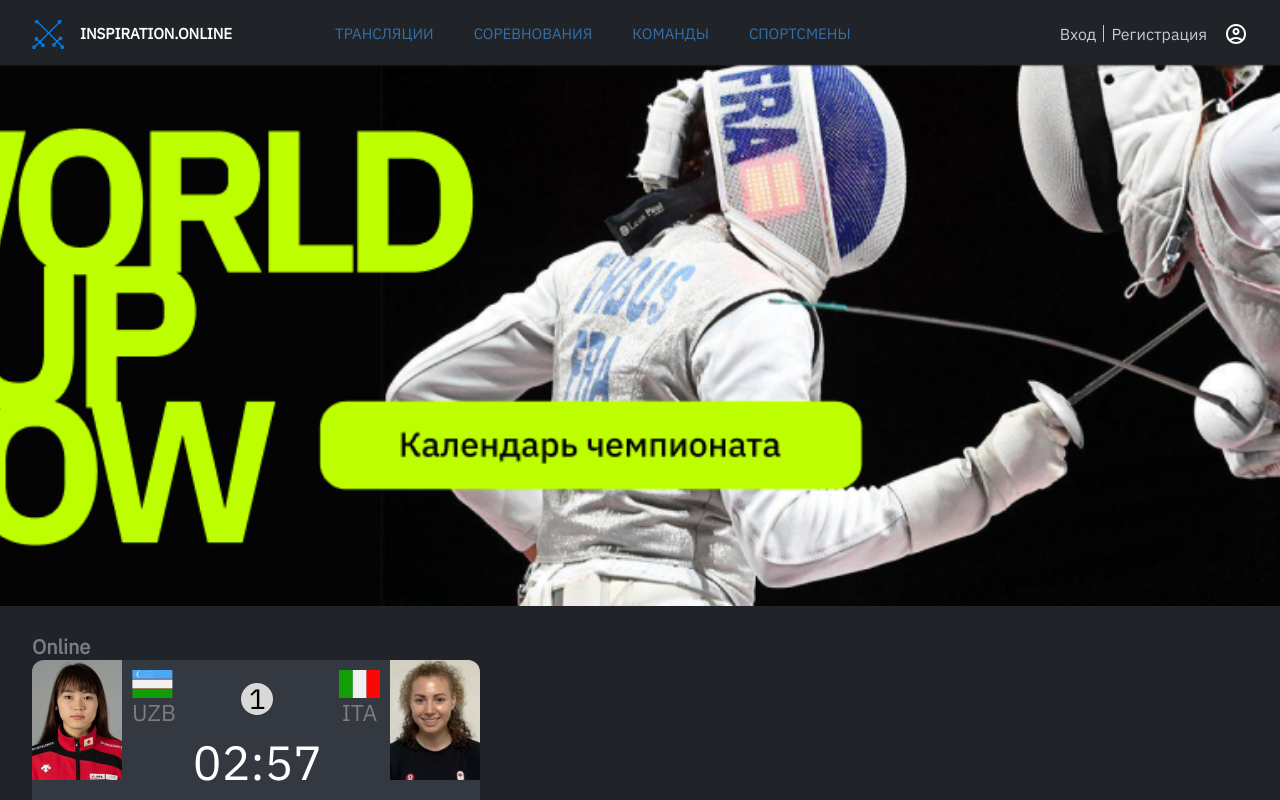
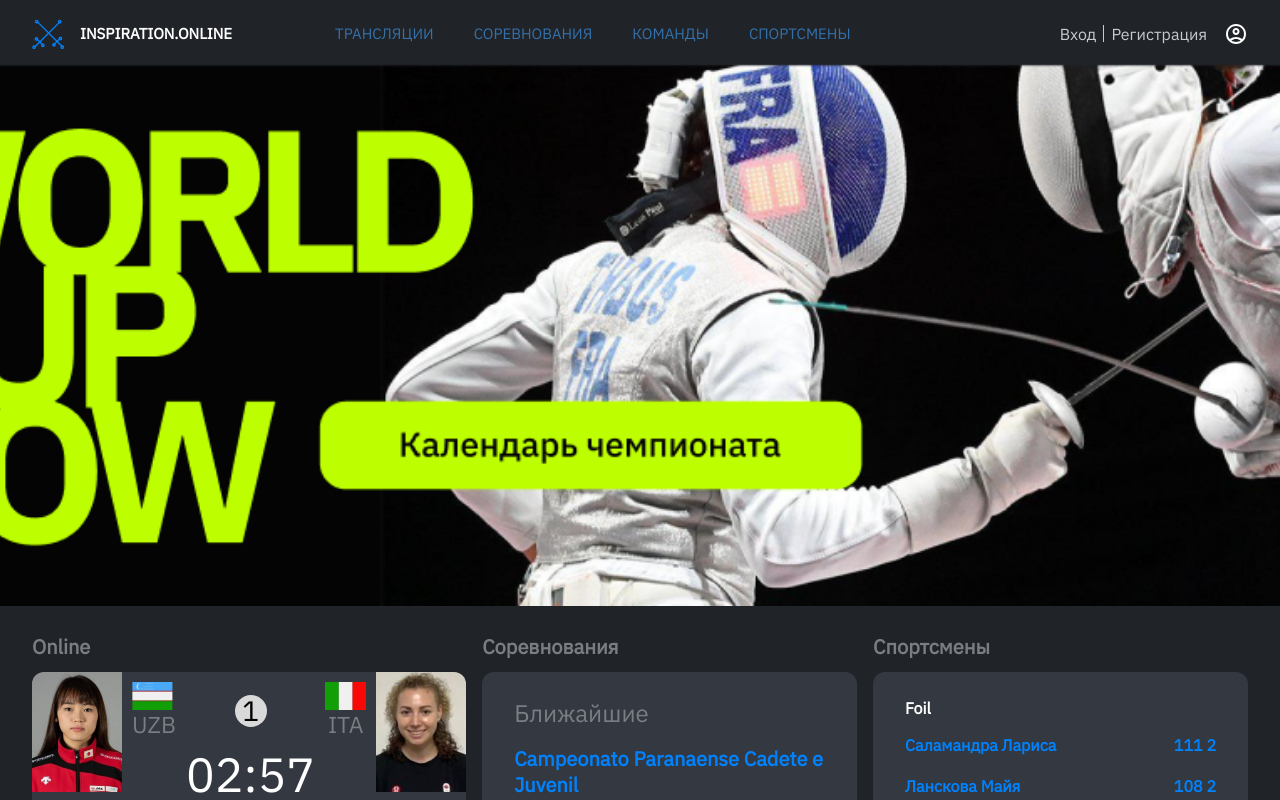
Before and after one commit to PNik1ta/Inspiration-point-front, an Angular app: page / in a window 1280 px wide. Built offline with nearby package versions, Linux system fonts and the light colour scheme; no server answers.

Commit message:
Add main page

```diff
--- a/package.json
+++ b/package.json
@@ -18,6 +18,7 @@
     "@angular/platform-browser": "^15.1.0",
     "@angular/platform-browser-dynamic": "^15.1.0",
     "@angular/router": "^15.1.0",
+    "@flxng/circle-timer": "^1.1.5",
     "rxjs": "~7.8.0",
     "tslib": "^2.3.0",
     "zone.js": "~0.12.0"
--- a/src/app/app.module.ts
+++ b/src/app/app.module.ts
@@ -8,6 +8,7 @@ import { CommonModule, HashLocationStrategy, LocationStrategy } from '@angular/c
 import { MainPageComponent } from './main-page/main-page.component';
 import { LiveCompetitionComponent } from './components/live-competition/live-competition.component';
 import { TimerComponent } from './components/timer/timer.component';
+
 
 
 @NgModule({
--- a/src/app/components/live-competition/live-competition.component.html
+++ b/src/app/components/live-competition/live-competition.component.html
@@ -13,7 +13,7 @@
     <div class="results">
       <div class="number">1</div>
       <p class="time">02:57</p>
-      <app-timer [seconds]="30"></app-timer>
+      <!-- <app-timer></app-timer> -->
     </div>
 
     <div class="country">
--- a/src/app/components/live-competition/live-competition.component.scss
+++ b/src/app/components/live-competition/live-competition.component.scss
@@ -9,7 +9,7 @@ $number-bg: #D9D9D9;
   display: grid;
   grid-template-rows: 1fr auto;
 
-  width: 44.8rem;
+  width: 100%;
   height: fit-content;
 
   border-radius: 1.2rem;
@@ -26,6 +26,11 @@ $number-bg: #D9D9D9;
         width: 9rem;
         height: 12rem;
         margin-bottom: 1.8rem;
+
+        @media screen and (max-width: 400px) {
+          width: 7rem;
+          height: 10rem;
+        }
       }
 
       p {
@@ -33,18 +38,31 @@ $number-bg: #D9D9D9;
         color: #fff;
         font-weight: 500;
         line-height: 1.3;
+
+        @media screen and (max-width: 400px) {
+          font-size: 4.6rem;
+        }
       }
 
       &:first-child {
         p {
           margin-left: 1.6rem;
+
+          @media screen and (max-width: 400px) {
+            margin-left: 0.8rem;
+          }
         }
+
       }
 
       &:last-child {
         p {
           margin-right: 1.6rem;
           text-align: right;
+
+          @media screen and (max-width: 400px) {
+            margin-right: 0.8rem;
+          }
         }
       }
     }
@@ -54,6 +72,11 @@ $number-bg: #D9D9D9;
       img {
         width: 4.1rem;
         height: 2.8rem;
+
+        @media screen and (max-width: 400px) {
+          width: 3.6rem;
+          height: 2.3rem;
+        }
       }
 
       p {
@@ -61,6 +84,10 @@ $number-bg: #D9D9D9;
         font-size: 2.3rem;
         line-height: 1.3;
         color: $country-color;
+
+        @media screen and (max-width: 400px) {
+          font-size: 1.8rem;
+        }
       }
     }
 
@@ -81,6 +108,12 @@ $number-bg: #D9D9D9;
         font-size: 2.8rem;
         color: #000;
         font-weight: 500;
+
+        @media screen and (max-width: 400px) {
+          width: 2.6rem;
+          height: 2.6rem;
+          font-size: 2.2rem;
+        }
       }
 
       .time {
@@ -91,6 +124,14 @@ $number-bg: #D9D9D9;
         font-size: 4.8rem;
         line-height: 1.3;
         color: #fff;
+
+        @media screen and (max-width: 400px) {
+          font-size: 4rem;
+        }
+
+        @media screen and (max-width: 350px) {
+          font-size: 3rem;
+        }
       }
 
       app-timer {
@@ -119,6 +160,11 @@ $number-bg: #D9D9D9;
       width: 100%;
       padding: 0.6rem 3rem;
 
+      @media screen and (max-width: 400px) {
+        font-size: 1.5rem;
+        padding: 0.6rem 2rem;
+      }
+
       &:first-child {
         border-top-right-radius: .9rem;
         border-bottom-right-radius: .9rem;
@@ -135,9 +181,4 @@ $number-bg: #D9D9D9;
     }
   }
 
-
-
-
-
-
 }
--- a/src/app/components/timer/timer.component.html
+++ b/src/app/components/timer/timer.component.html
@@ -1,3 +1,3 @@
-<div class="circle">
+<div class="circle" #circle>
   <p>{{currentSeconds}}</p>
 </div>
--- a/src/app/components/timer/timer.component.scss
+++ b/src/app/components/timer/timer.component.scss
@@ -8,12 +8,28 @@ $timer-color: #7a7d82;
   width: 100%;
   height: 100%;
   border-radius: 100%;
-  border: .2rem solid #fff;
-
+  border: .2rem solid transparent;
+  border-top-color: #fff;
+  animation-name: borderAnimation;
+  animation-timing-function: linear;
+  animation-fill-mode: forwards;
 
   p {
     font-size: 1.9rem;
     line-height: 1.3;
     color: $timer-color;
   }
+
+  @keyframes borderAnimation {
+    0% {
+      transform: rotate(0deg);
+      border-top-color: transparent;
+    }
+
+    100% {
+      transform: rotate(360deg);
+      border-top-color: #fff;
+      border: .2rem solid #fff;
+    }
+  }
 }
--- a/src/app/main-page/main-page.component.html
+++ b/src/app/main-page/main-page.component.html
@@ -1,5 +1,4 @@
 <a routerLink="a" class="banner">
-  <img src="assets/images/banner.png" alt="banner">
 </a>
 
 <main>
@@ -10,4 +9,125 @@
       <app-live-competition></app-live-competition>
     </div>
   </div>
+
+  <div class="col">
+    <h2>Соревнования</h2>
+
+    <div class="info-block block-competitions">
+      <h3>Ближайшие</h3>
+
+      <div class="competitions">
+        <div class="competition">
+          <h4>Campeonato Paranaense Cadete e Juvenil</h4>
+          <div class="country-date">
+            <div class="country">
+              <img src="assets/images/brazil.png" alt="country flag"/>
+              <p>BRA Curitiba</p>
+            </div>
+
+            <p class="date">12.08 – 13.08</p>
+          </div>
+          <p class="text">Foil, Epee, Sabre | Women's, Men's - U20, U17</p>
+        </div>
+
+        <div class="competition">
+          <h4>Campeonato Paranaense Cadete e Juvenil</h4>
+          <div class="country-date">
+            <div class="country">
+              <img src="assets/images/brazil.png" alt="country flag"/>
+              <p>BRA Curitiba</p>
+            </div>
+
+            <p class="date">12.08 – 13.08</p>
+          </div>
+          <p class="text">Foil, Epee, Sabre | Women's, Men's - U20, U17</p>
+        </div>
+
+        <div class="competition">
+          <h4>Campeonato Paranaense Cadete e Juvenil</h4>
+          <div class="country-date">
+            <div class="country">
+              <img src="assets/images/brazil.png" alt="country flag"/>
+              <p>BRA Curitiba</p>
+            </div>
+
+            <p class="date">12.08 – 13.08</p>
+          </div>
+          <p class="text">Foil, Epee, Sabre | Women's, Men's - U20, U17</p>
+        </div>
+      </div>
+    </div>
+  </div>
+
+  <div class="col col_sportsmans">
+    <h2>Спортсмены</h2>
+
+    <div class="info-block block-sportsmans">
+      <h3>Foil</h3>
+      <div class="names">
+        <div class="name">
+          <p>Саламандра Лариса</p>
+          <p>111 2</p>
+        </div>
+
+        <div class="name">
+          <p>Ланскова Майя</p>
+          <p>108 2</p>
+        </div>
+
+        <div class="name">
+          <p>Шварц Юрий</p>
+          <p>106 1</p>
+        </div>
+
+        <div class="name">
+          <p>Родионова Инесса</p>
+          <p>104 5</p>
+        </div>
+
+        <div class="name">
+          <p>Лукутина Марина</p>
+          <p>103 3</p>
+        </div>
+
+        <div class="name">
+          <p>Горюнова Татьяна</p>
+          <p>99 1</p>
+        </div>
+      </div>
+
+      <h3>Epee</h3>
+      <div class="names">
+        <div class="name">
+          <p>Саламандра Лариса</p>
+          <p>111 2</p>
+        </div>
+
+        <div class="name">
+          <p>Ланскова Майя</p>
+          <p>108 2</p>
+        </div>
+
+        <div class="name">
+          <p>Шварц Юрий</p>
+          <p>106 1</p>
+        </div>
+
+        <div class="name">
+          <p>Родионова Инесса</p>
+          <p>104 5</p>
+        </div>
+
+        <div class="name">
+          <p>Лукутина Марина</p>
+          <p>103 3</p>
+        </div>
+
+        <div class="name">
+          <p>Горюнова Татьяна</p>
+          <p>99 1</p>
+        </div>
+      </div>
+    </div>
+  </div>
 </main>
--- a/src/app/main-page/main-page.component.scss
+++ b/src/app/main-page/main-page.component.scss
@@ -1,5 +1,8 @@
+@import "../../assets/styles/abstracts/mixins.scss";
+
 $header-main-color: #BDFF00;
-$h2-color: #7a7d82;
+$secondary-text-color: #7a7d82;
+$divider: #25282c;
 
 .banner {
   display: block;
@@ -8,10 +11,13 @@ $h2-color: #7a7d82;
   width: calc(100% + 6.4rem);
   margin: 1rem -3.2rem 2.8rem -3.2rem;
 
-  img {
-    width: 100%;
-    height: 100%;
-    object-fit: cover;
+  background-image: url('../../assets/images/banner.png');
+  background-repeat: no-repeat;
+  background-position: center;
+  background-size: cover;
+
+  @include respond(small-phone) {
+    background-image: url('../../assets/images/banner-mob.png');
   }
 }
 
@@ -19,11 +25,123 @@ main {
   display: grid;
   grid-template-columns: repeat(3, 1fr);
   column-gap: 1.6rem;
+  row-gap: 3.2rem;
+
+  @include respond(big-tab) {
+    grid-template-columns: repeat(2, 1fr);
+
+    .col_sportsmans {
+      grid-column: 1 / span 2;
+    }
+  }
+
+  @include respond(phone) {
+    grid-template-columns: 1fr;
+
+    .col_sportsmans {
+      grid-column: 1;
+    }
+  }
 
   h2 {
     font-weight: 600;
     font-size: 2rem;
     line-height: 1.3;
-    color: $h2-color;
+    color: $secondary-text-color;
+
+    margin-bottom: 1.2rem;
+  }
+
+  .block-competitions {
+    h3 {
+      margin-bottom: 1.7rem;
+
+      font-size: 2.4rem;
+      line-height: 1.3;
+      color: $secondary-text-color;
+      font-weight: 300;
+    }
+
+    .competitions {
+      display: flex;
+      flex-direction: column;
+      row-gap: 1.6rem;
+
+      .competition {
+        padding-bottom: 2.2rem;
+        border-bottom: .1rem solid $divider;
+        h4 {
+          font-weight: 600;
+          font-size: 2rem;
+          line-height: 1.3;
+          margin-bottom: 1.6rem;
+        }
+
+        .country-date {
+          display: flex;
+          justify-content: space-between;
+          align-items: center;
+          margin-bottom: 1.6rem;
+
+          .country {
+            display: flex;
+            column-gap: 1.1rem;
+            align-items: center;
+
+            img {
+              width: 3.1rem;
+              height: 2.1rem;
+            }
+
+            p {
+              font-size: 1.4rem;
+              line-height: 1.3;
+              color: $secondary-text-color;
+            }
+          }
+          .date {
+            font-size: 1.6rem;
+            line-height: 1.3;
+            font-weight: 500;
+            color: #fff;
+          }
+        }
+        .text {
+          font-size: 1.4rem;
+          line-height: 1.3;
+          color: $secondary-text-color;
+        }
+      }
+    }
+  }
+
+  .block-sportsmans {
+    h3 {
+      font-size: 1.6rem;
+      line-height: 1.3;
+      font-weight: 600;
+      color: #fff;
+
+      margin-bottom: 1.6rem;
+    }
+
+    .names {
+      display: flex;
+      flex-direction: column;
+      row-gap: 2rem;
+      margin-bottom: 4rem;
+
+      .name {
+        display: flex;
+        justify-content: space-between;
+        align-items: center;
+
+        p {
+          font-size: 1.6rem;
+          font-weight: 600;
+          line-height: 1.3;
+        }
+      }
+    }
   }
 }
```
Also changed, not shown: src/app/components/timer/timer.component.ts (+6 -4 lines), src/assets/images/banner-mob.png (added), 1 other file (tests, documents, lock files or other folders).
